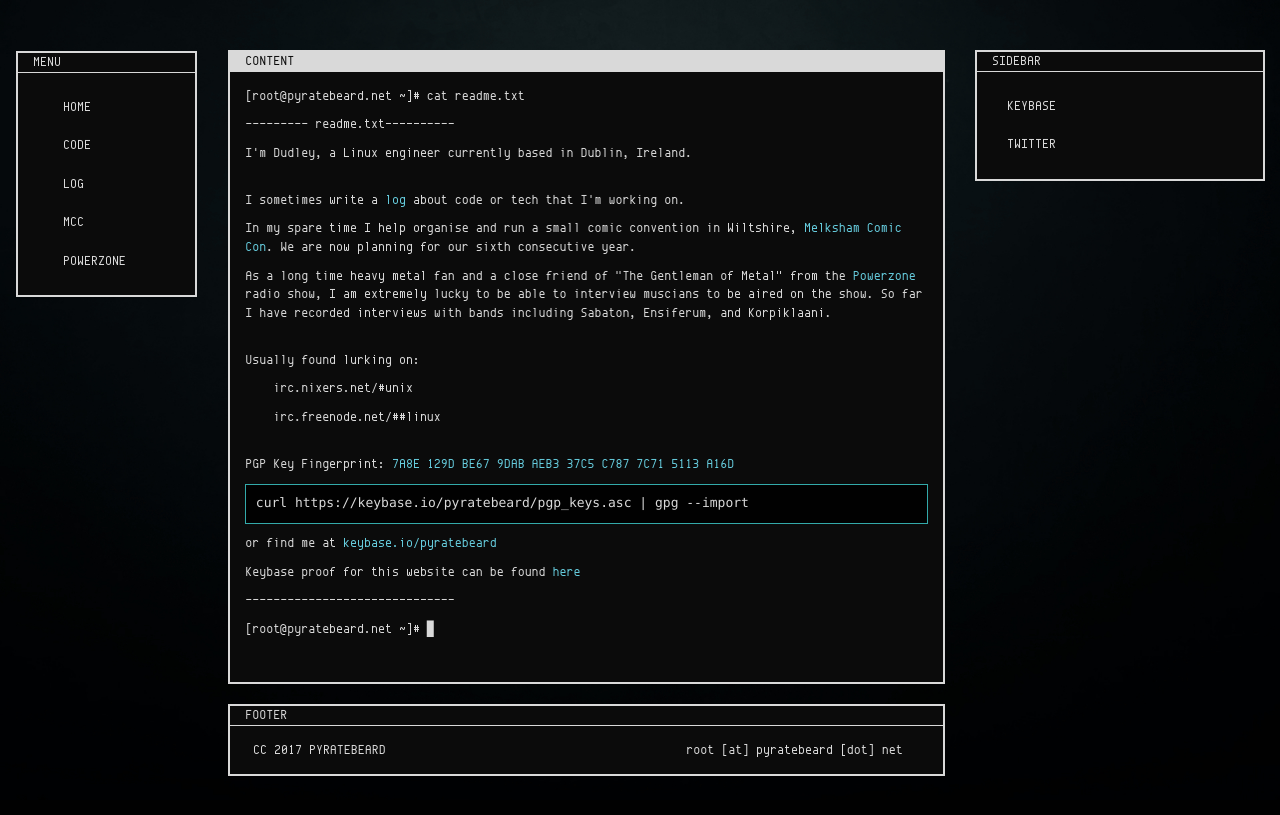
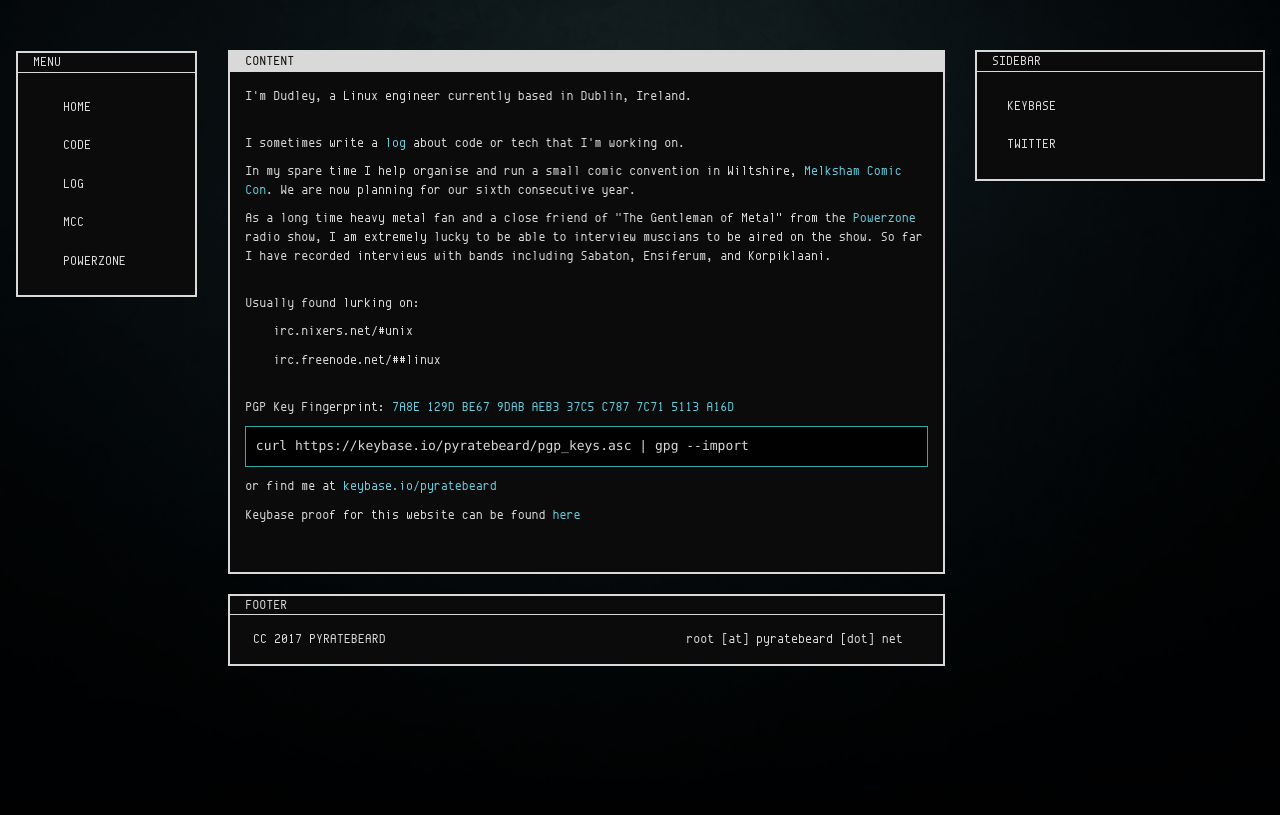
Before and after one commit to pyratebeard/pyratebeard.github.io, a Jekyll site: the page built from index.html, in a window 1280 px wide. Shown: the top 815 px of the page. Built offline with Jekyll 4.4.1, drawn with Linux system fonts in a browser that asks for light colours.

Commit message:
Changed email address to be human only readable. Removed 'prompt' from index

```diff
--- a/index.html
+++ b/index.html
@@ -9,8 +9,6 @@
         </ul>
 ---
 
-<p>[root@pyratebeard.net ~]# cat readme.txt</p>
-<p>--------- readme.txt----------</p>
 <p>I'm Dudley, a Linux engineer currently based in Dublin, Ireland.</p>
 <br>
 <p>I sometimes write a <a href="/log">log</a> about code or tech that I'm working on.</p>
@@ -27,6 +25,4 @@
 <pre style="max-width:100%"><code>curl https://keybase.io/pyratebeard/pgp_keys.asc | gpg --import</code></pre>
 <p>or find me at <a href="https://keybase.io/pyratebeard" target="_blank" rel="noopener noreferrer">keybase.io/pyratebeard</a></p>
 <p>Keybase proof for this website can be found <a href="/keybase.txt" target="_blank" rel="noopener noreferrer">here</a></p>
-<p>------------------------------</p>
-<p>[root@pyratebeard.net ~]# █</p>
 <br>
--- a/mcc.html
+++ b/mcc.html
@@ -13,4 +13,4 @@
 ---
 <p>Melksham Comic Con is a not-for-profit organisation, started in 2013 between a group of comic geek friends.  Our convention was created to try and bring our passion to others, a convention for the fans, by the fans.</p>
 <p>I have helped organise and work the convention every year.  After the first year I took on the website responsibilities as my primary duty.  Now I am a Director on the Board and the Technical Officer.</p>
-<p>Now in our fifth year we are bringing you the biggest convention yet!  Find us in Melksham, Wiltshire UK in August 2017.  For more information check out the links on the right, or email <a href='mailto:tech@melkshamcomiccon.com'>me</a> at the convention.</p>
+<p>Now in our fifth year we are bringing you the biggest convention yet!  Find us in Melksham, Wiltshire UK in August 2017.  For more information check out the links on the right, or email tech [at] melkshamcomiccon [dot] com.</p>
```
Also changed, not shown: _posts/2017-04-12-degoogle-part-1.md (+1 -1 lines).
